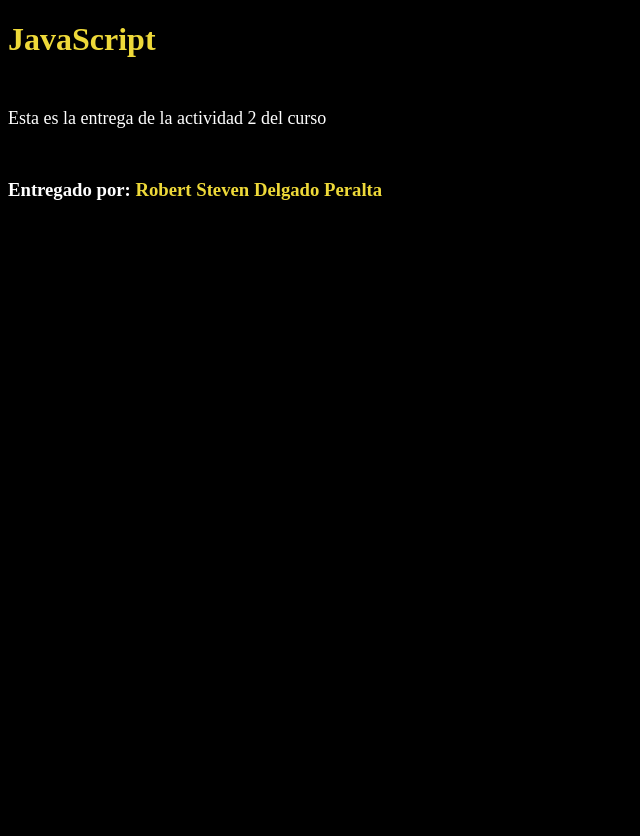
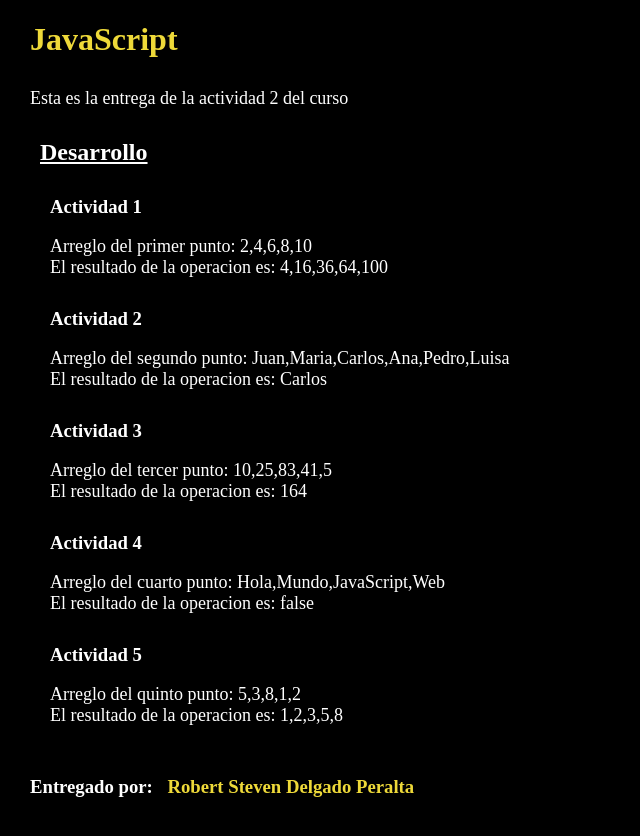
Before and after one commit to DrowAnn/JavaScript_Actividades, a plain HTML site: page Actividad_2/index.html in a window 1280 px wide. Shown: the whole page, without its empty margins (0-640 px from the left). Before the commit the page ends 800 px from the top, so only its background shows below. Drawn offline with Linux system fonts and the light colour scheme.

Commit message:
Actividad 2: Finalizada con impresion de respuestas en pantalla

```diff
--- a/Actividad_2/Actividad 2.js
+++ b/Actividad_2/Actividad 2.js
@@ -1,3 +1,6 @@
+let documentActivity = document.getElementById("activity");
+let answers = document.createElement("div");
+
 let punto1 = [2, 4, 6, 8, 10];
 let punto1Respuesta = punto1.map((item) => {
   return item ** 2;
@@ -27,10 +30,10 @@ let punto5Respuesta = punto5.map((item) => {
 });
 punto5Respuesta.sort();
 
-alert(
-  `Arreglo del primer punto: ${punto1}\nEl resultado de la operacion es: ${punto1Respuesta}
-  \nArreglo del segundo punto: ${punto2}\nEl resultado de la operacion es: ${punto2Respuesta}
-  \nArreglo del tercer punto: ${punto3}\nEl resultado de la operacion es: ${punto3Respuesta}
-  \nArreglo del cuarto punto: ${punto4}\nEl resultado de la operacion es: ${punto4Respuesta}
-  \nArreglo del quinto punto: ${punto5}\nEl resultado de la operacion es: ${punto5Respuesta}`
-);
+answers.innerHTML = `<h3>Actividad 1</h3><p>Arreglo del primer punto: ${punto1}<br>El resultado de la operacion es: ${punto1Respuesta}</p>
+<h3>Actividad 2</h3><p>Arreglo del segundo punto: ${punto2}<br>El resultado de la operacion es: ${punto2Respuesta}</p>
+<h3>Actividad 3</h3><p>Arreglo del tercer punto: ${punto3}<br>El resultado de la operacion es: ${punto3Respuesta}</p>
+<h3>Actividad 4</h3><p>Arreglo del cuarto punto: ${punto4}<br>El resultado de la operacion es: ${punto4Respuesta}</p>
+<h3>Actividad 5</h3><p>Arreglo del quinto punto: ${punto5}<br>El resultado de la operacion es: ${punto5Respuesta}</p>`;
+
+documentActivity.appendChild(answers);
--- a/Actividad_2/index.html
+++ b/Actividad_2/index.html
@@ -1,15 +1,18 @@
 <!DOCTYPE html>
 <html lang="en">
-<head>
-    <meta charset="UTF-8">
-    <meta name="viewport" content="width=device-width, initial-scale=1.0">
-    <link rel="stylesheet" type="text/css" href="styles.css">
+  <head>
+    <meta charset="UTF-8" />
+    <meta name="viewport" content="width=device-width, initial-scale=1.0" />
+    <link rel="stylesheet" type="text/css" href="styles.css" />
     <title>Actividad 2</title>
-</head>
-<body class="content">
+  </head>
+  <body class="content">
     <h1>JavaScript</h1>
     <p>Esta es la entrega de la actividad 2 del curso</p>
+    <div class="activity" id="activity">
+      <h2>Desarrollo</h2>
+    </div>
     <h3>Entregado por: <span>Robert Steven Delgado Peralta</span></h3>
     <script src="Actividad 2.js"></script>
-</body>
+  </body>
 </html>
--- a/Actividad_2/styles.css
+++ b/Actividad_2/styles.css
@@ -1,20 +1,37 @@
-*{
-    margin-bottom: 50px;
-    background-color: black;
+* {
+  margin-bottom: 30px;
+  margin-left: 10px;
+  background-color: black;
 }
-.content h1{
-    color:rgb(238, 217, 57);
+.content h1 {
+  color: rgb(238, 217, 57);
 }
 
-.content p{
-    color: rgb(255, 255, 255);
-    font-size: large ;
+.content p {
+  color: rgb(255, 255, 255);
+  font-size: large;
 }
 
-.content h3{
-    color: rgb(255, 255, 255);
+.content h3 {
+  margin-top: 50px;
+  color: rgb(255, 255, 255);
 }
 
-.content span{
-    color: rgb(238, 217, 57);
+.content span {
+  color: rgb(238, 217, 57);
 }
+.activity {
+  margin-bottom: 20px;
+  color: rgb(255, 255, 255);
+}
+.activity h2 {
+  margin-bottom: 30px;
+  text-decoration: underline;
+}
+.activity h3 {
+  margin-top: 30px;
+  margin-bottom: 0px;
+}
+.activity p {
+  margin-bottom: 30px;
+}
```
